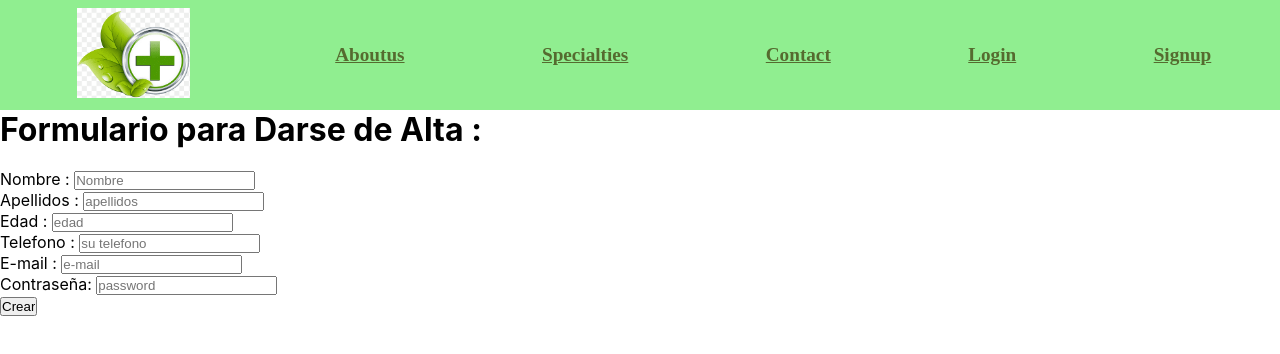
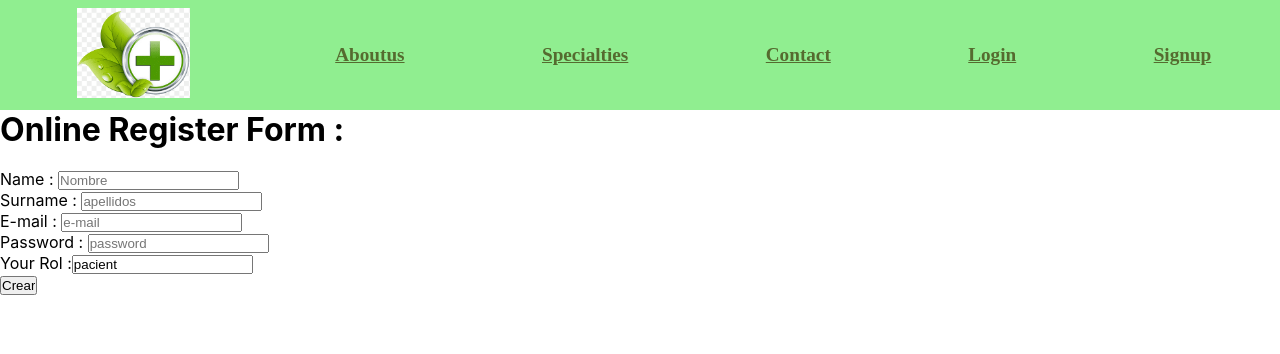
Before and after one commit to PreDowlani/frontendjp, a React (Create React App) app: page /signup in a window 1280 px wide. Shown: the top 354 px of the page. Built offline with nearby package versions, Linux system fonts and the light colour scheme.

Commit message:
funciona login y singup

```diff
--- a/src/components/Login.jsx
+++ b/src/components/Login.jsx
@@ -62,28 +62,11 @@ const Login = () => {
             name="password"
             id="password"
             placeholder="su contraseña"
-            {...register(
-              "password",
-              // {
-              //   pattern:
-              //     /^(?=.*[a-z])(?=.*[A-Z])(?=.*\d)(?=.*[\!\#\@\$\%\&\/\(\)\=\?\*\-\+\-\_\.\:\;\,\]\[\{\}\^])[A-Za-z\d\!\#\@\$\%\&\/\(\)\=\?\*\-\+\-\_\.\:\;\,\]\[\{\}\^]{8,}$/,
-              //   message:
-              //     "La contraseña debe tener al menos 8 caracteres, incluyendo una letra mayúscula, una letra minúscula, un número y un caracter especial permitido: ! # @ $ % & / ( ) = ? * - + _ . : ; , ] [ { } ^",
-              // },
-              { required: true, message: "Requerido" }
-            )}
+            {...register("password", { required: true, message: "Requerido" })}
           />
           {errors.password && errors.password.type === "required" && (
             <span> Required</span>
           )}
-          {/* {errors.password && errors.password.type === "pattern" && (
-            <span>
-              La contraseña debe tener al menos 8 caracteres, incluyendo una
-              letra mayúscula, una letra minúscula, un número y un caracter
-              especial
-            </span>
-          )} */}
-
           <br />
           <button className="form-enviar" type="submit">
             Login
--- a/src/components/Signup.jsx
+++ b/src/components/Signup.jsx
@@ -1,5 +1,6 @@
 import React from "react";
 import { useForm } from "react-hook-form";
+import axios from "axios";
 
 const Signup = () => {
   const {
@@ -7,71 +8,60 @@ const Signup = () => {
     handleSubmit,
     formState: { errors },
   } = useForm();
-  const onSubmit = (data) => console.log(data);
+  const onSubmit = async (data) => {
+    await axios
+      .post("http://localhost:5000/api/users/", {
+        name: data.name,
+        surname: data.surname,
+        email: data.email,
+        password: data.password,
+        rol: data.rol,
+      })
+      .then((response) => {
+        console.log("Formed filled ! Ok ! ", response.data);
+      })
+      .catch((error) => {
+        console.log(`Problems creating the form ${error.data}`);
+      });
+  };
 
   return (
     <div className="contenedor-signup">
       <div className="form-alta">
-        <h1>Formulario para Darse de Alta :</h1>
+        <h1>Online Register Form :</h1>
         <br />
         <div className="inputs">
           <form onSubmit={handleSubmit(onSubmit)}>
-            <label htmlFor="nombre">Nombre : </label>
+            <label htmlFor="nombre">Name : </label>
             <input
               type="text"
               name="nombre"
               id="nombre"
               placeholder="Nombre"
-              {...register("nombre", { minLength: 4, required: true })}
+              {...register("name", { minLength: 4, required: true })}
             />
             {errors.nombre && errors.nombre.type === "required" && (
-              <p>Campo Requerido</p>
+              <p>Required</p>
             )}
             {errors.nombre && errors.nombre.type === "minLength" && (
-              <p>Debe tener minimo 4 caracteres</p>
+              <p>Minimum 4 characters</p>
             )}
             <br />
-            <label htmlFor="apellidos">Apellidos : </label>
+            <label htmlFor="apellidos">Surname : </label>
             <input
               type="text"
               name="apellidos"
               id="apellidos"
               placeholder="apellidos"
-              {...register("apellidos", { minLength: 4, required: true })}
+              {...register("surname", { minLength: 4, required: true })}
             />
             {errors.apellidos && errors.apellidos.type === "required" && (
-              <p className="fallo">Campo Requerido</p>
+              <p className="fallo">Required</p>
             )}
             {errors.apellidos && errors.apellidos.type === "minLength" && (
-              <p className="fallo">Debe tener minimo 4 caracteres</p>
+              <p className="fallo">Minimum 4 characters</p>
             )}
-            <br />
-            <label htmlFor="edad">Edad : </label>
-            <input
-              type="number"
-              name="edad"
-              id="edad"
-              placeholder="edad"
-              {...register("edad", { min: 18, required: true })}
-            />
-            {errors.edad && errors.edad.type === "required" && (
-              <p className="fallo">Campo Requerido</p>
-            )}
-            {errors.edad && errors.edad.type === "min" && (
-              <p className="fallo">Debe tener minimo 18 años</p>
-            )}
-            <br />
-            <label htmlFor="telef">Telefono : </label>
-            <input
-              type="tel"
-              name="telfono"
-              id="telefono"
-              placeholder="su telefono"
-              {...register("telefono", { required: true })}
-            />
-            {errors.telefono && errors.telefono.type === "required" && (
-              <p className="fallo">Campo Requerido</p>
-            )}
+
             <br />
             <label htmlFor="email">E-mail : </label>
             <input
@@ -89,13 +79,13 @@ const Signup = () => {
               )}
             />
             {errors.email && errors.email.type === "required" && (
-              <p className="fallo">Campo Requerido</p>
+              <p className="fallo">Required</p>
             )}
-            {errors.email && errors.email.type === "password" && (
-              <p className="fallo">Debe tener un email válido</p>
+            {errors.email && errors.email.type === "pattern" && (
+              <p className="fallo">Please enter a valid email</p>
             )}
             <br />
-            <label htmlFor="password">Contraseña: </label>
+            <label htmlFor="password">Password : </label>
             <input
               type="password"
               name="password"
@@ -114,16 +104,23 @@ const Signup = () => {
               )}
             />
             {errors.password && errors.password.type === "required" && (
-              <p className="fallo">Campo Requerido</p>
+              <p className="fallo">Required</p>
             )}
             {errors.password && errors.password.type === "pattern" && (
               <p className="fallo">
-                La contraseña debe tener al menos 8 caracteres, incluyendo una
-                letra mayúscula, una letra minúscula, un número y un caracter
-                especial.
+                Password must be at least 8 characters, including a uppercase
+                letter, a lowercase letter, a number, and a character special.
               </p>
             )}
             <br />
+            <label htmlFor="rol">Your Rol :</label>
+            <input
+              type="text"
+              name="rol"
+              id="rol"
+              defaultValue="pacient"
+              {...register("rol", { required: true })}
+            />
             <div>
               <input
                 className="form-enviar"
```
